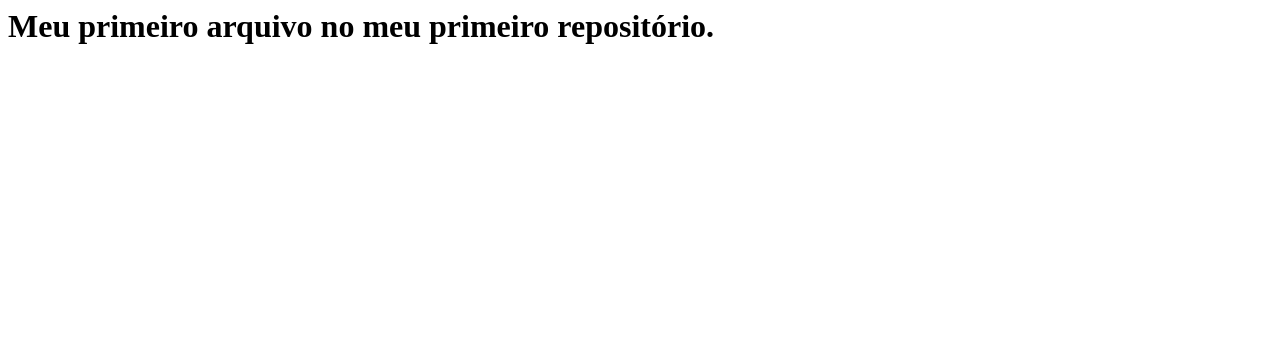
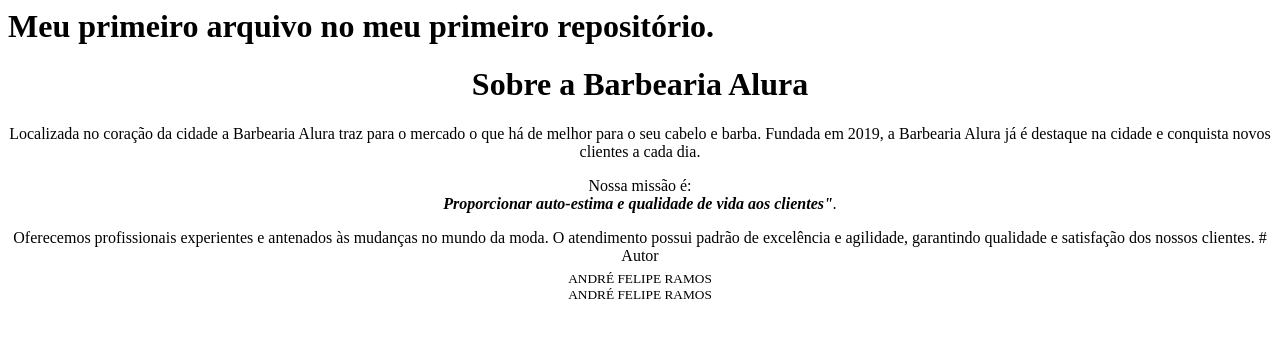
Before and after one commit to RamosAndre/Barbearia-Alura, a plain HTML site: page index.html in a window 1280 px wide. Drawn offline with Linux system fonts and the light colour scheme.

Commit message:
Update index.html

```diff
--- a/index.html
+++ b/index.html
@@ -1,3 +1,16 @@
 <HTML>
   <h1>Meu primeiro arquivo no meu primeiro repositório.</h1>
 </html>
+
+<center><h1><strong>Sobre a Barbearia Alura</h1></strong>
+
+<p>Localizada no coração da cidade a Barbearia Alura traz para o mercado o que há de melhor para o seu cabelo e barba. Fundada em 2019, a Barbearia Alura já é destaque na cidade e conquista novos clientes a cada dia.</p>
+
+Nossa missão é:<strong><i><div style=" float: right">Proporcionar auto-estima e qualidade de vida aos clientes"</strong>.</i>
+
+<p>Oferecemos profissionais experientes e antenados às mudanças no mundo da moda. O atendimento possui padrão de excelência e agilidade, garantindo qualidade e satisfação dos nossos clientes.
+
+  # Autor
+    <br><sub>ANDRÉ FELIPE RAMOS</sub>
+<https://www.instagram.com/pfp.andre/?next=%2F>
+  <br><sub>ANDRÉ FELIPE RAMOS</sub>
```
